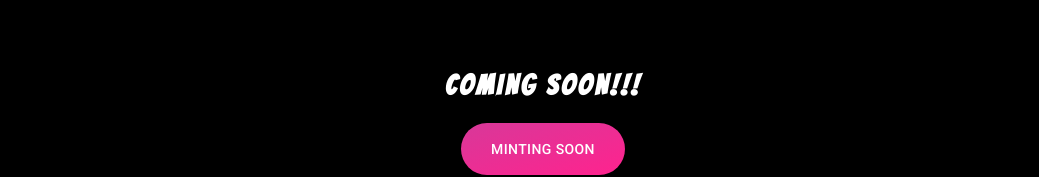
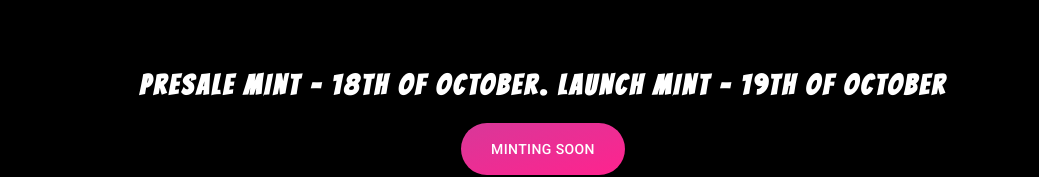
Before and after one commit to 0xExion/BigBrain, a React (Create React App) app in the folder BigBrain-master/: page / in a window 1280 px wide. Shown: the part 573-750 px from the top of the page, without its empty margins (97-1136 px from the left). Built offline with nearby package versions, Linux system fonts and the light colour scheme.

Commit message:
mint time
update mint times

```diff
--- a/BigBrain-master/src/Constant/faqData.js
+++ b/BigBrain-master/src/Constant/faqData.js
@@ -1,11 +1,11 @@
 export const faqData = [
   {
     question: "When will minting begin?",
-    text: "TBA",
+    text: "Presale Mint - 18th of October. Launch Mint - 19th of October.",
   },
   {
     question: "How many Big Brains can I mint?",
-    text: "Up to 10 per transaction and no limit per wallet",
+    text: "Up to 10 per transaction and no limit per wallet during Launch Mint.",
   },
   {
     question: "How do I get a Big Brains?",
--- a/BigBrain-master/src/pages/Home/Sections/Hero/Hero.js
+++ b/BigBrain-master/src/pages/Home/Sections/Hero/Hero.js
@@ -8,7 +8,7 @@ const Hero = () => {
         <img src={heroMain} alt="heroMain" width="40%" />
       </div>
       <div className={classes.buttonDiv}>
-        <h2>Coming Soon!!!</h2>
+        <h2>Presale Mint - 18th of October. Launch Mint - 19th of October</h2>
         <Button variant="contained" className={classes.availableButton}>
           Minting Soon
         </Button>
```
